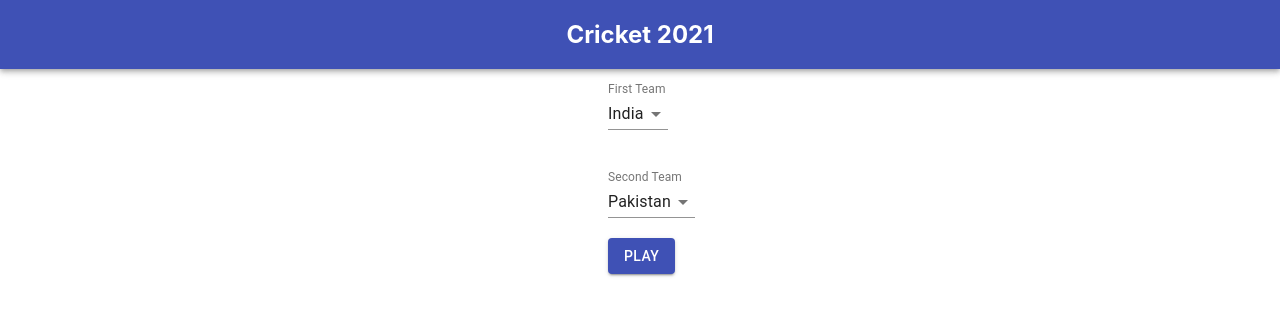
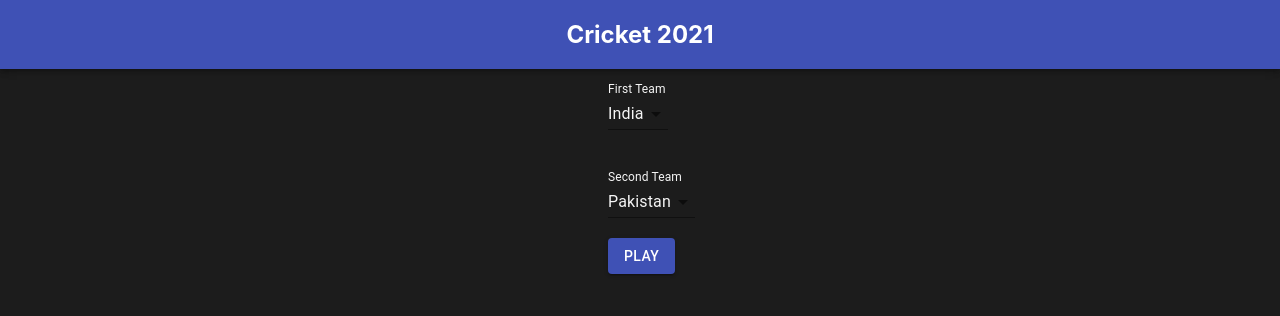
Before and after one commit to Ad1tyaV/book-cricket-react-redux, a React (Create React App) app: page / in a window 1280 px wide. Shown: the top 316 px of the page. Built offline with nearby package versions, Linux system fonts and the light colour scheme.

Commit message:
Dark mode is default now

```diff
--- a/public/index.html
+++ b/public/index.html
@@ -26,7 +26,7 @@
     -->
     <title>React App</title>
   </head>
-  <body>
+  <body style="background-color: #1c1c1c">
     <noscript>You need to enable JavaScript to run this app.</noscript>
     <div id="root"></div>
     <!--
--- a/src/components/PickTeams.js
+++ b/src/components/PickTeams.js
@@ -44,11 +44,11 @@
                 props.scoreData.team1===''?
                 <>
                     <div style={{marginLeft:'47.5%',marginTop:'1%'}}>
-                    <InputLabel shrink id="firstTeam">
+                    <InputLabel shrink id="firstTeam" style={{color:"whitesmoke"}}>
                     First Team
                     </InputLabel>
                     <Select label="First Team"
-                    labelId="demo-controlled-open-select-label" id="firstTeam" open={openTeam1} onClose={handleClose} onOpen={handleOpen} value={firstTeam} onChange={handleChangeFirstTeam}>
+                    labelId="demo-controlled-open-select-label" id="firstTeam" open={openTeam1} onClose={handleClose} onOpen={handleOpen} value={firstTeam} onChange={handleChangeFirstTeam} style={{color:"whitesmoke"}}>
                     {
                         teams.current.map((team)=>(
                             team!==secondTeam?<MenuItem value={team}>{team}</MenuItem>:[]
@@ -58,11 +58,11 @@
                     <br/>
                     <br/>
                     <br/>
-                    <InputLabel shrink id="secondTeam">
+                    <InputLabel shrink id="secondTeam" style={{color:"whitesmoke"}}>
                     Second Team
                     </InputLabel>
                     <Select
-                    labelId="demo-controlled-open-select-label" id="secondTeam" open={openTeam2} onClose={handleClose2} onOpen={handleOpen2} value={secondTeam} onChange={handleChangeSecondTeam}>
+                    labelId="demo-controlled-open-select-label" id="secondTeam" open={openTeam2} onClose={handleClose2} onOpen={handleOpen2} value={secondTeam} onChange={handleChangeSecondTeam} style={{color:"whitesmoke"}}>
                     {
                         teams.current.map((team)=>(
                             team!==firstTeam?<MenuItem value={team}>{team}</MenuItem>:[]
--- a/src/components/ScoreCard.js
+++ b/src/components/ScoreCard.js
@@ -14,7 +14,7 @@
                 <TableBody>
                     {/* <tr>{Object.keys(props.teamData["India"]).map((key)=>[props.teamData["India"][key],props.team1Stats[key]??0])}</tr> */}
                     {
-                        ppl.map((index)=>{return <><TableRow><TableCell style={{color:(props.track.team1.player_1===index || props.track.team1.player_2===index)?'green':(index>Math.min(props.track.team1.player_1,props.track.team1.player_2) && index<Math.max(props.track.team1.player_1,props.track.team1.player_2)) || index<Math.min(props.track.team1.player_1,props.track.team1.player_2)?'red':'gray'}}>{props.teamData[props.team1][index]}</TableCell><TableCell>{props.team1Stats[index]??0}</TableCell></TableRow></>})
+                        ppl.map((index)=>{return <><TableRow><TableCell style={{color:(props.track.team1.player_1===index || props.track.team1.player_2===index)?'#72ff72':(index>Math.min(props.track.team1.player_1,props.track.team1.player_2) && index<Math.max(props.track.team1.player_1,props.track.team1.player_2)) || index<Math.min(props.track.team1.player_1,props.track.team1.player_2)?'red':'gray'}}>{props.teamData[props.team1][index]}</TableCell><TableCell style={{color:"whitesmoke"}}>{props.team1Stats[index]??0}</TableCell></TableRow></>})
                     }
                 </TableBody>
             </Table>
@@ -22,7 +22,7 @@
             <Table style={{maxWidth: 500,maxHeight:100,float:'right'}} aria-label="customized table" key={Date.now()}>
                 <TableBody>
                     {
-                        ppl.map((index)=>{return <><TableRow><TableCell style={{color:(props.track.team2.player_1===index || props.track.team2.player_2===index)?'green':(index>Math.min(props.track.team2.player_1,props.track.team2.player_2) && index<Math.max(props.track.team2.player_1,props.track.team2.player_2)) || index<Math.min(props.track.team2.player_1,props.track.team2.player_2)?'red':'gray'}}>{props.teamData[props.team2][index]}</TableCell><TableCell>{props.team2Stats[index]??0}</TableCell></TableRow></>})
+                        ppl.map((index)=>{return <><TableRow><TableCell style={{color:(props.track.team2.player_1===index || props.track.team2.player_2===index)?'#72ff72':(index>Math.min(props.track.team2.player_1,props.track.team2.player_2) && index<Math.max(props.track.team2.player_1,props.track.team2.player_2)) || index<Math.min(props.track.team2.player_1,props.track.team2.player_2)?'red':'gray'}}>{props.teamData[props.team2][index]}</TableCell><TableCell style={{color:"whitesmoke"}}>{props.team2Stats[index]??0}</TableCell></TableRow></>})
                     }
                 </TableBody>
             </Table>
--- a/src/components/TestComponent.js
+++ b/src/components/TestComponent.js
@@ -44,7 +44,7 @@
      },[props.scoreData])
 
     return (
-        <div>
+        <div style={{color:"whitesmoke"}}>
             {
                 <>
                 <span className='score_data' style={{display:'flex',justifyContent:'center'}}>
```
Also changed, not shown: 1 other file (tests, documents, lock files or other folders).
